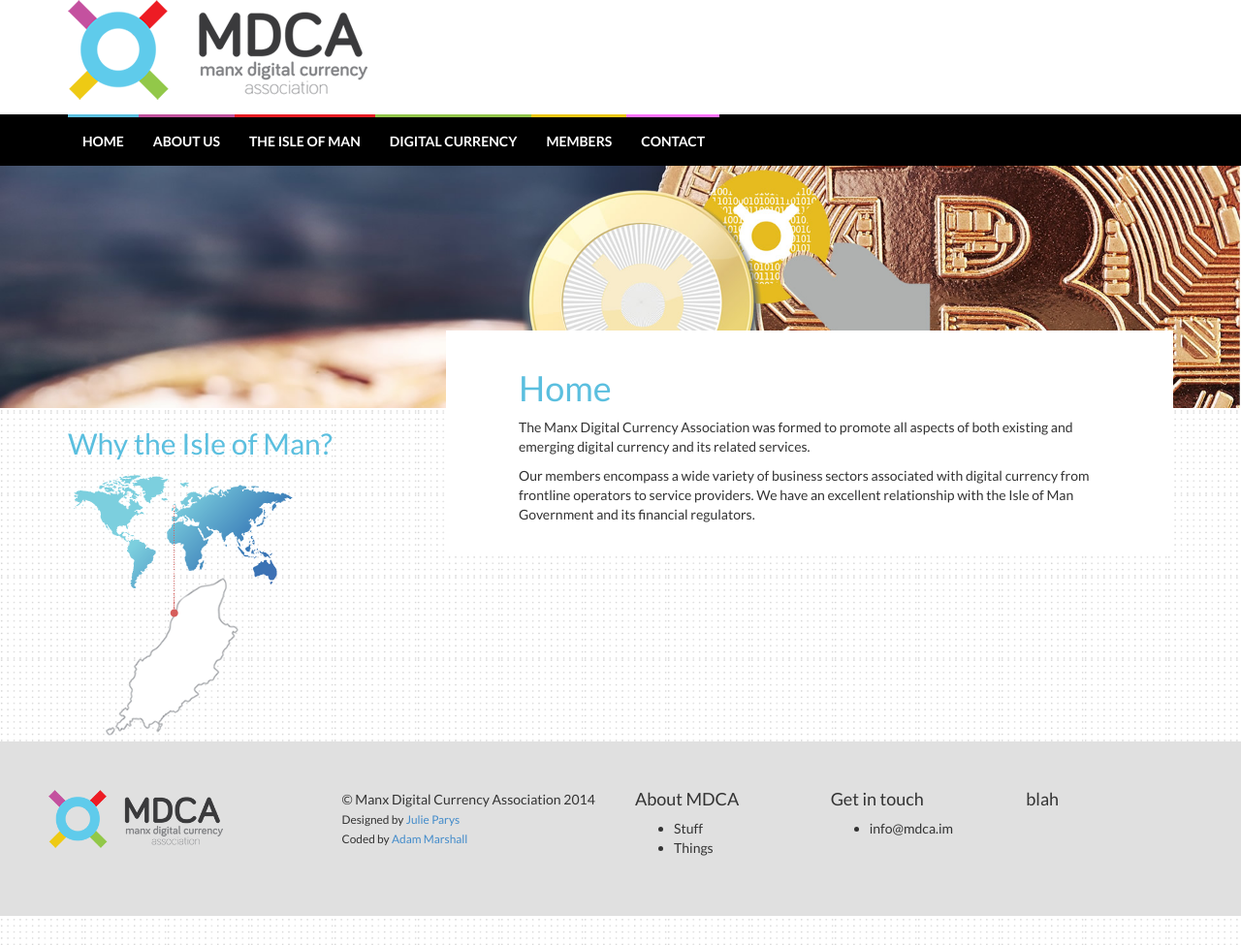
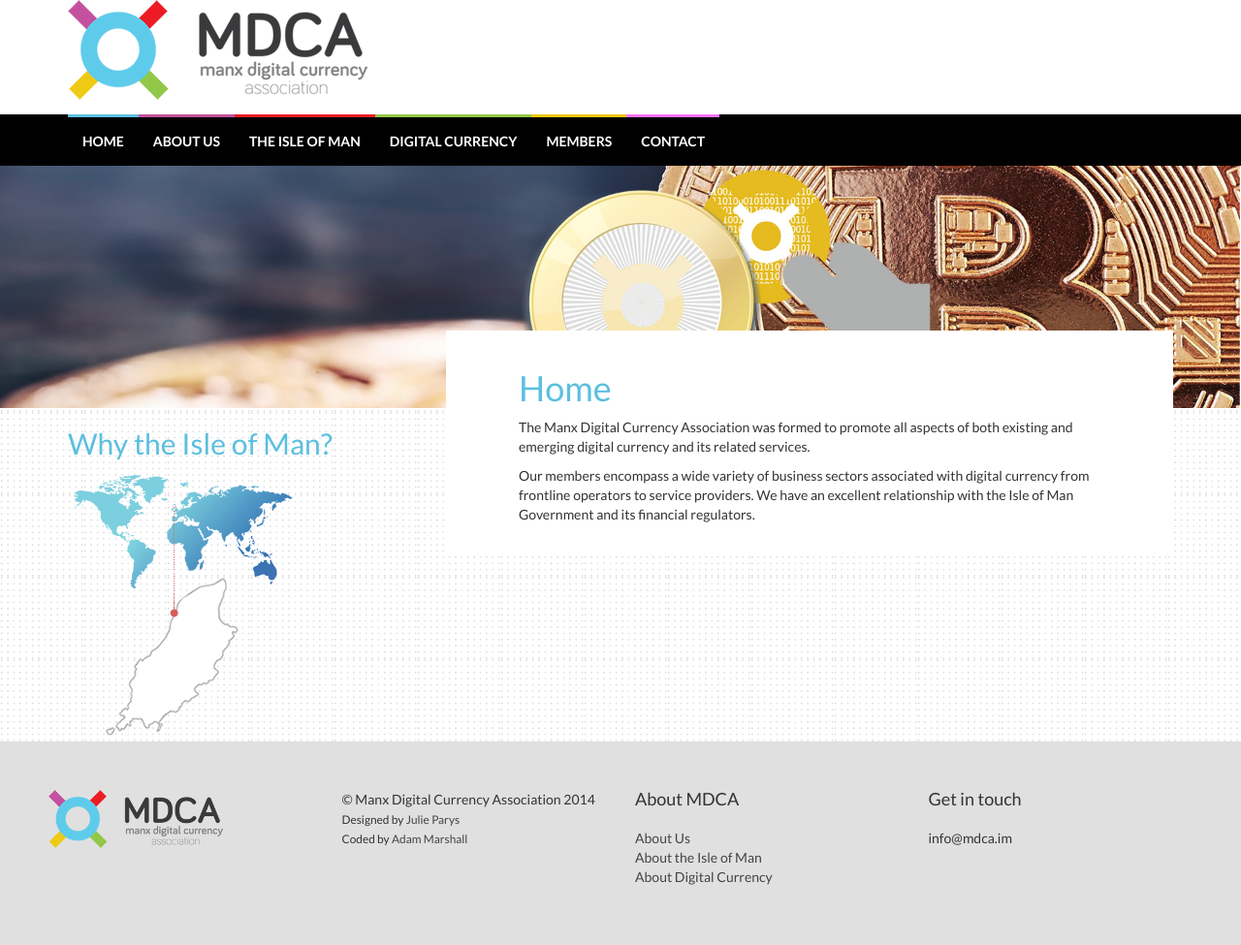
Before and after one commit to Julieparys/MDCA, a Jekyll site: the page built from src/index.md, in a window 1280 px wide. Shown: the whole page at 97% size. Built offline with Jekyll 4.4.1, drawn with Linux system fonts in a browser that asks for light colours; Markdown is read by kramdown in place of the engine named in the settings.

Commit message:
That;ll do for a footer

```diff
--- a/src/_includes/footer.html
+++ b/src/_includes/footer.html
@@ -10,21 +10,19 @@
 				Coded by <a href="http://appsynergy.net">Adam Marshall</a>
 			</small>
 		</div>
-		<div class="col-xs-2">
+		<div class="col-xs-3">
 			<h4>About MDCA</h4>
 			<ul>
-				<li>Stuff</li>
-				<li>Things</li>
+				<li><a href="/about-us/">About Us</a></li>
+				<li><a href="/isle-of-man/">About the Isle of Man</a></li>
+				<li><a href="/digital-currency/">About Digital Currency</a></li>
 			</ul>
 		</div>
-		<div class="col-xs-2">
+		<div class="col-xs-3">
 			<h4>Get in touch</h4>
 			<ul>
 				<li>info@mdca.im</li>
 			</ul>
 		</div>
-		<div class="col-xs-2">
-			<h4>blah</h4>
-		</div>
 	</div>
 </div>
--- a/src/css/screen.css
+++ b/src/css/screen.css
@@ -114,9 +114,21 @@ html .footer {
 }
 /* line 92, ../_sass/src/screen.sass */
 html .footer h4 {
-  margin-top: 0;
+  margin: 0 0 20px 0;
+}
+/* line 94, ../_sass/src/screen.sass */
+html .footer ul {
+  padding-left: 0;
+}
+/* line 96, ../_sass/src/screen.sass */
+html .footer li {
+  list-style-type: none;
 }
 /* line 98, ../_sass/src/screen.sass */
+html .footer a {
+  color: #444444;
+}
+/* line 104, ../_sass/src/screen.sass */
 html .homeBanner {
   background-image: url("../img/banners/HomeBanner11920x450.jpg");
   background-position: center;
```
Also changed, not shown: src/_sass/src/screen.sass (+7 -1 lines).
